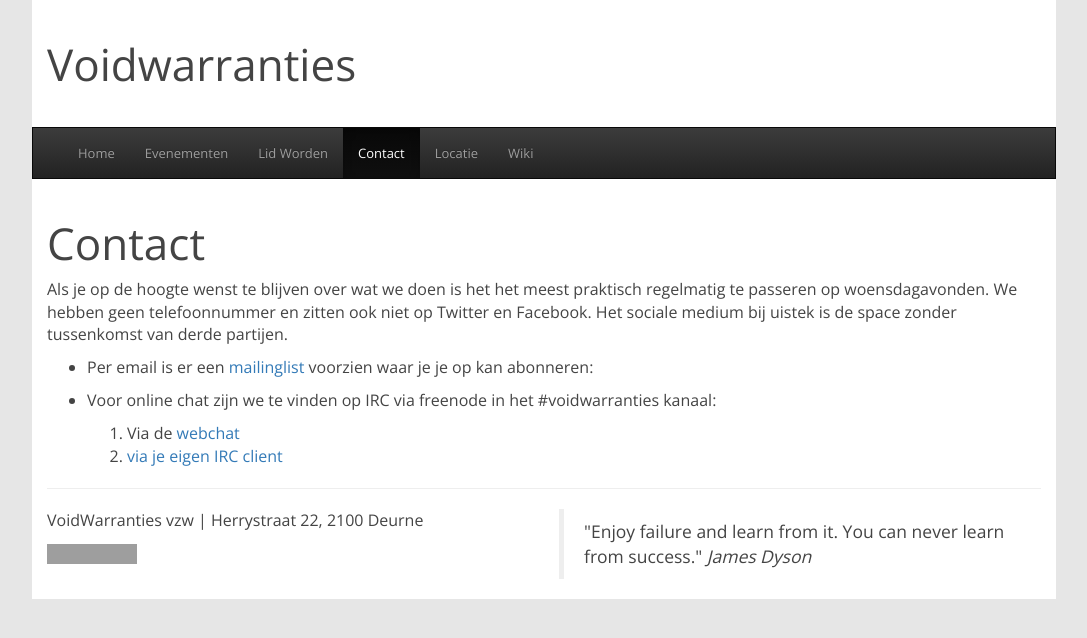
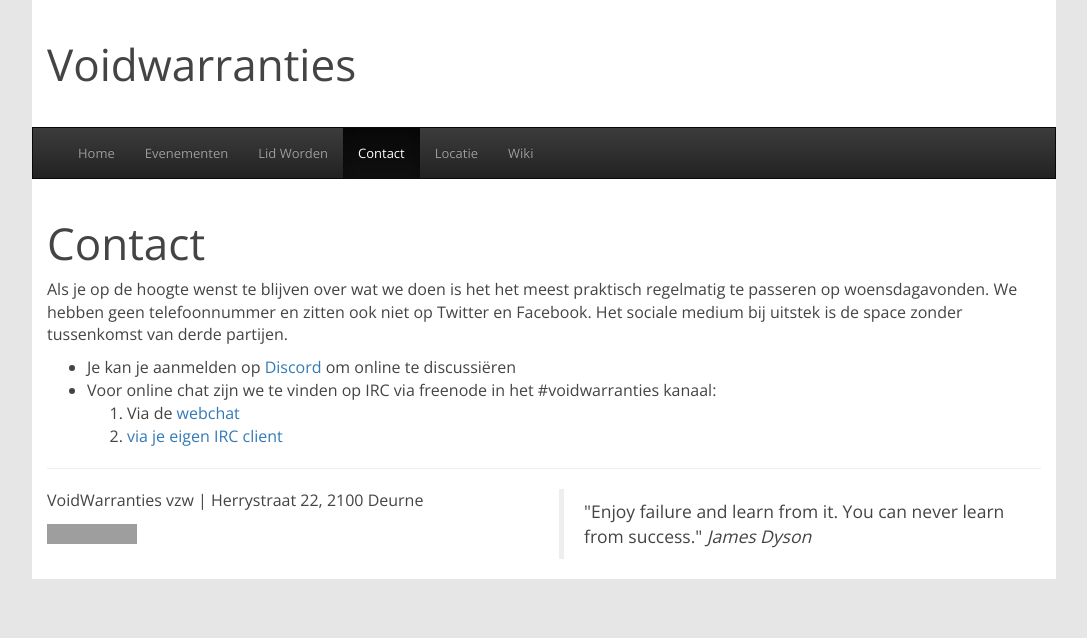
Before and after one commit to voidwarranties/voidwarranties.github.io, a Jekyll site: the page built from contact.md, in a window 1280 px wide. Shown: the top 638 px of the page, without its empty margins (96-1183 px from the left). Built offline with Jekyll 4.4.1, drawn with Linux system fonts in a browser that asks for light colours; our own code applies the rules of GitHub Pages for plain Markdown files; grey boxes are pictures that could not be loaded.

Commit message:
mailinglist is vervangen door discord

```diff
--- a/contact.md
+++ b/contact.md
@@ -1,9 +1,8 @@
 # Contact
 
-Als je op de hoogte wenst te blijven over wat we doen is het het meest praktisch regelmatig te passeren op woensdagavonden. We hebben geen telefoonnummer en zitten ook niet op Twitter en Facebook. Het sociale medium bij uistek is de space zonder tussenkomst van derde partijen.
+Als je op de hoogte wenst te blijven over wat we doen is het het meest praktisch regelmatig te passeren op woensdagavonden. We hebben geen telefoonnummer en zitten ook niet op Twitter en Facebook. Het sociale medium bij uitstek is de space zonder tussenkomst van derde partijen.
 
-- Per email is er een [mailinglist](http://discuss.voidwarranties.be/listinfo/general Discuss-Mailinglist) voorzien waar je je op kan abonneren:
-
+- Je kan je aanmelden op [Discord](https://discord.gg/GBusbQyXhH) om online te discussiëren
 - Voor online chat zijn we te vinden op IRC via freenode in het #voidwarranties kanaal:
 1. Via de [webchat](http://webchat.freenode.net/?channels=voidwarranties)
 2. [via je eigen IRC client](irc://chat.freenode.net:6667/voidwarranties)
```
